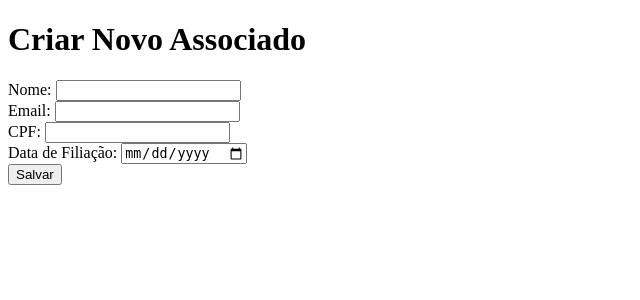
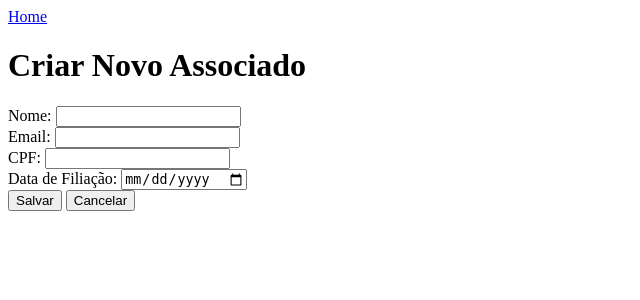
Before and after one commit to sergioh665/DesafioPHP, a PHP site: page /associados/create in a window 1280 px wide. Shown: the top 300 px of the page, without its empty margins (0-640 px from the left). Run offline with PHP 8.4, Linux system fonts and the light colour scheme.

Commit message:
🔧CHORE: correcoes nos arquivos create.php em views/anuidades, views/pagamentos e views/associados

```diff
--- a/views/anuidades/create.php
+++ b/views/anuidades/create.php
@@ -5,6 +5,9 @@
     <title>Criar Anuidade</title>
 </head>
 <body>
+    <nav>
+        <a href="/">Home</a>
+    </nav>
     <h1>Criar Nova Anuidade</h1>
     <form action="/anuidades/store" method="post">
         <label for="ano">Ano:</label>
@@ -12,6 +15,7 @@
         <label for="valor">Valor:</label>
         <input type="number" step="0.01" id="valor" name="valor" required><br>
         <button type="submit">Salvar</button>
+        <a href="/anuidades"><button type="button">Cancelar</button></a>
     </form>
 </body>
 </html>
--- a/views/associados/create.php
+++ b/views/associados/create.php
@@ -5,6 +5,9 @@
     <title>Criar Associado</title>
 </head>
 <body>
+    <nav>
+        <a href="/">Home</a>
+    </nav>
     <h1>Criar Novo Associado</h1>
     <form action="/associados/store" method="post">
         <label for="nome">Nome:</label>
@@ -16,6 +19,7 @@
         <label for="data_filiacao">Data de Filiação:</label>
         <input type="date" id="data_filiacao" name="data_filiacao" required><br>
         <button type="submit">Salvar</button>
+        <a href="/associados"><button type="button">Cancelar</button></a>
     </form>
 </body>
 </html>
--- a/views/pagamentos/create.php
+++ b/views/pagamentos/create.php
@@ -5,6 +5,9 @@
     <title>Criar Pagamento</title>
 </head>
 <body>
+    <nav>
+        <a href="/">Home</a>
+    </nav>
     <h1>Criar Novo Pagamento</h1>
     <form action="/pagamentos/store" method="post">
         <label for="associado_id">Associado ID:</label>
@@ -14,6 +17,7 @@
         <label for="pago">Pago:</label>
         <input type="checkbox" id="pago" name="pago"><br>
         <button type="submit">Salvar</button>
+        <a href="/pagamentos"><button type="button">Cancelar</button></a>
     </form>
 </body>
 </html>
```
